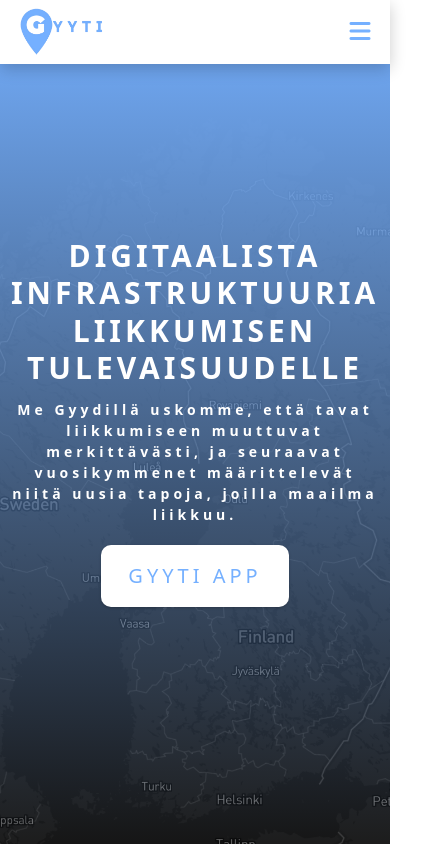
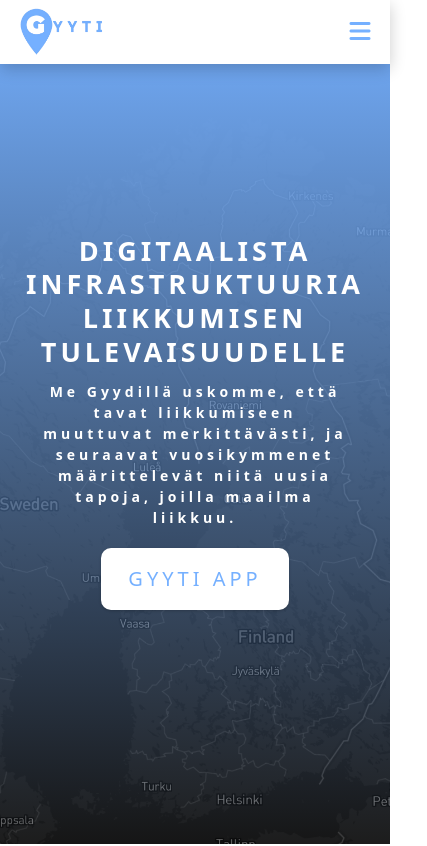
Before and after one commit to TuukkaUusitalo/gyytiWeb2, a React (Vite) app: page / in a window 390 px wide. Shown: the top 846 px of the page, 427 px wide, since content can reach past the window. Built offline with nearby package versions, Linux system fonts and the light colour scheme.

Commit message:
Update App.css

```diff
--- a/src/App.css
+++ b/src/App.css
@@ -786,22 +786,20 @@
   .hero-banner {
     text-align: center;
     color: var(--clr-white);
-    padding: 0 3rem;
   }
 
   .hero-banner h1 {
     text-transform: uppercase;
-    font-size: 30px;
+    font-size: 27px;
   }
 
   .hero-banner p {
-    max-width: 25rem;
+    max-width: 20rem;
     margin-left: auto;
     margin-right: auto;
     color: var(--clr-white);
     letter-spacing: var(--spacing);
   }
-
 
   .about-photo {
     position: relative;
```
